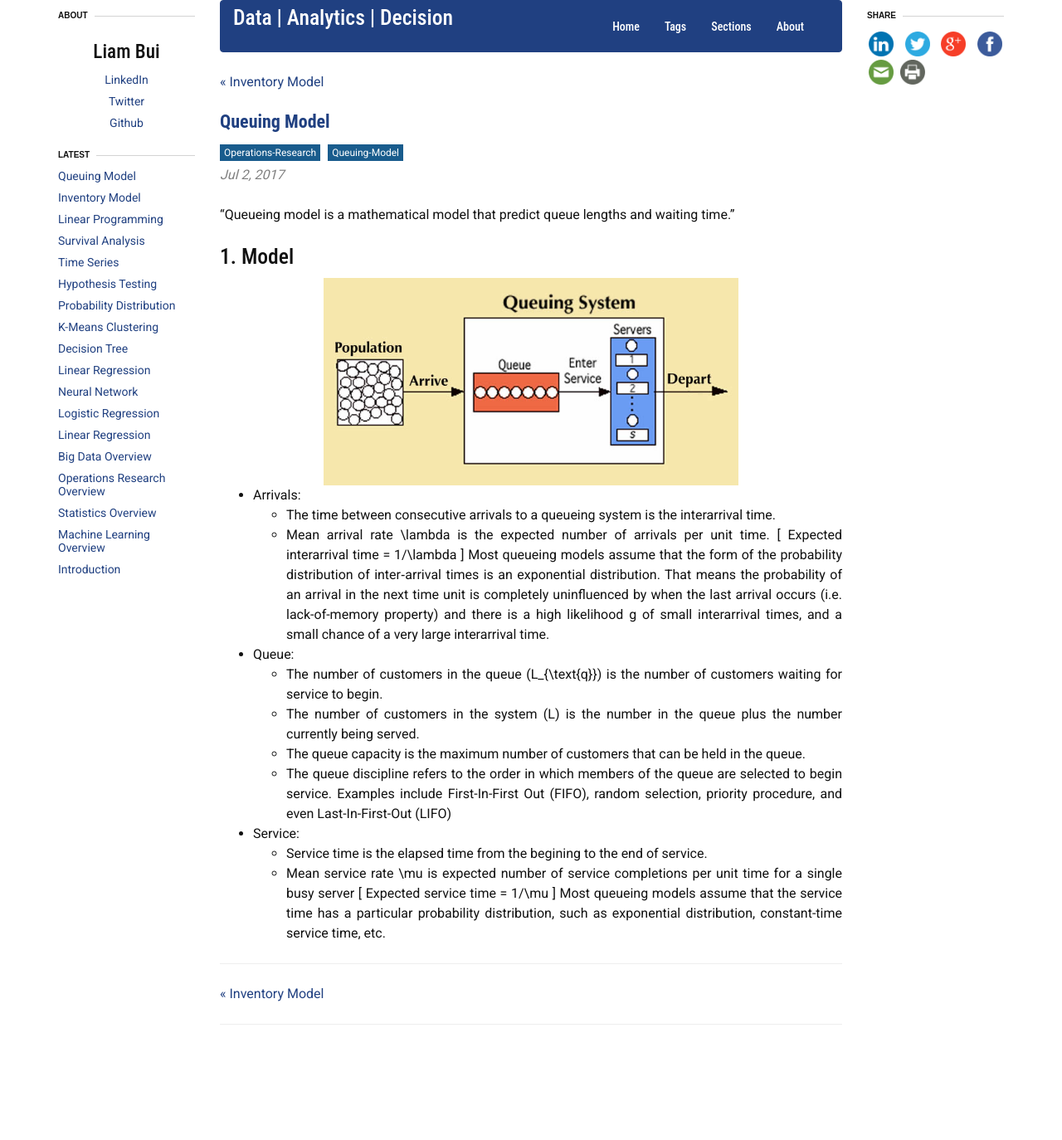
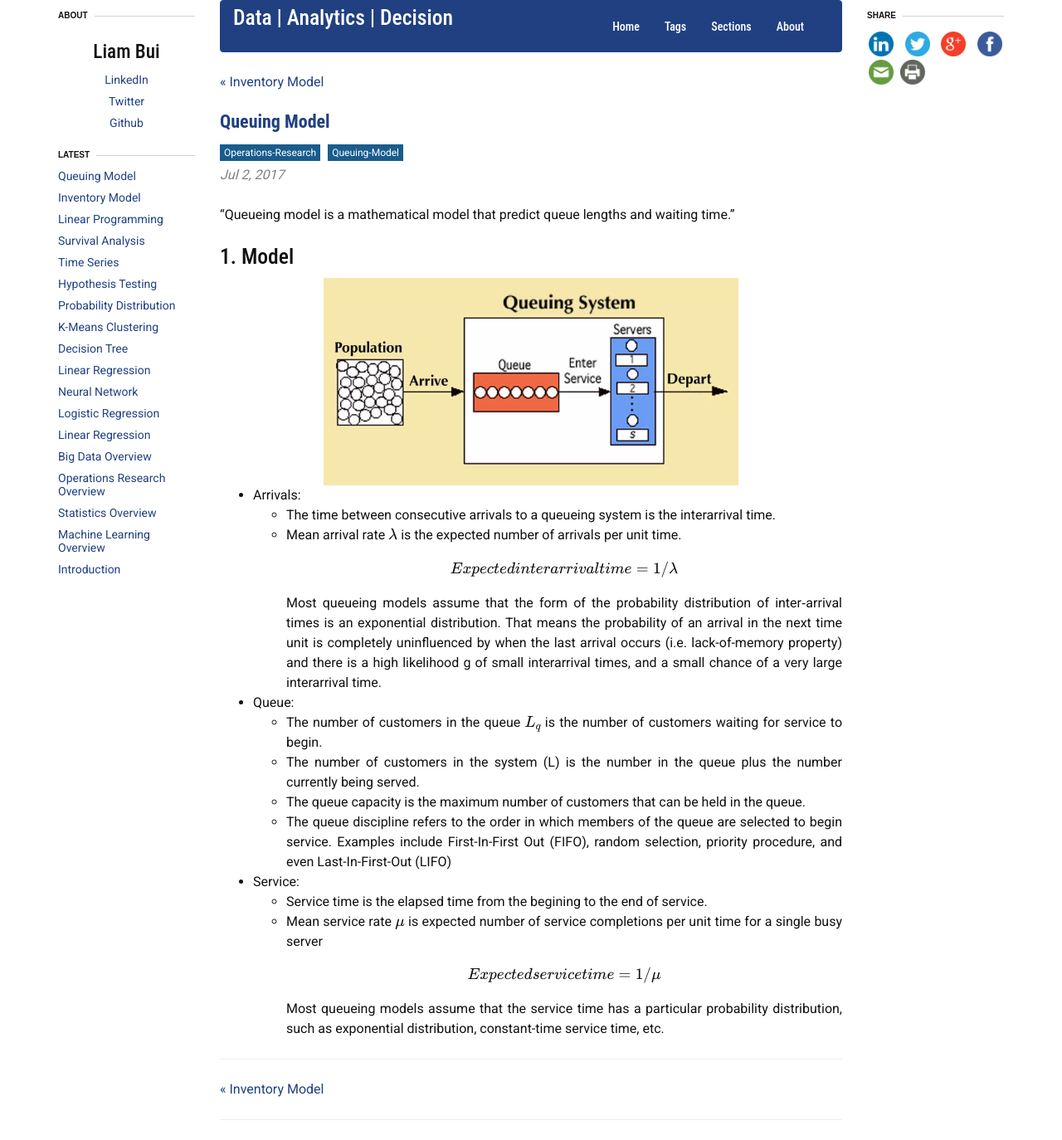
Before and after one commit to liambll/blog-archive, a Jekyll site: the page built from _posts/2017-07-02-queuing-model.markdown, in a window 1280 px wide. Shown: the whole page at 83% size. Built offline with Jekyll 4.4.1, drawn with Linux system fonts in a browser that asks for light colours; nearby versions of some CDN libraries; formulas are drawn with MathJax 3; comment, search, counter and statistics services are not loaded; before the commit the page ends 1259 px from its top, so only the background shows below that.

Commit message:
Update 2017-07-02-queuing-model.markdown

```diff
--- a/_posts/2017-07-02-queuing-model.markdown
+++ b/_posts/2017-07-02-queuing-model.markdown
@@ -24,16 +24,20 @@ summary: Queueing model is a mathematical model that predict queue lengths and w
 </div>
 * Arrivals:
   * The time between consecutive arrivals to a queueing system is the interarrival time.
-  * Mean arrival rate \lambda is the expected number of arrivals per unit time.
-\[ Expected interarrival time = 1/\lambda \]
+  * Mean arrival rate \\(\lambda\\) is the expected number of arrivals per unit time.
+\\[
+Expected interarrival time = 1/\lambda
+\\]
 Most queueing models assume that the form of the probability distribution of inter‐arrival times is an exponential distribution. That means the probability of an arrival in the next time unit is completely uninfluenced by when the last arrival occurs (i.e. lack-of-memory property) and there is a high likelihood g of small interarrival times, and a small chance of a very large interarrival time.
 * Queue:
-  * The number of customers in the queue (L_{\text{q}}) is the number of customers waiting for service to begin.
+  * The number of customers in the queue \\(L_q\\) is the number of customers waiting for service to begin.
   * The number of customers in the system (L) is the number in the queue plus the number currently being served.
   * The queue capacity is the maximum number of customers that can be held in the queue.
   * The queue discipline refers to the order in which members of the queue are selected to begin service. Examples include First-In-First Out (FIFO), random selection, priority procedure, and even Last-In-First-Out (LIFO)
 * Service:
   * Service time is the elapsed time from the begining to the end of service.
-  * Mean service rate \mu is expected number of service completions per unit time for a single busy server
-\[ Expected service time = 1/\mu \]
+  * Mean service rate \\(\mu\\) is expected number of service completions per unit time for a single busy server
+\\[
+Expected service time = 1/\mu
+\\]
 Most queueing models assume that the service time has a particular probability distribution, such as exponential distribution, constant-time service time, etc.
```
